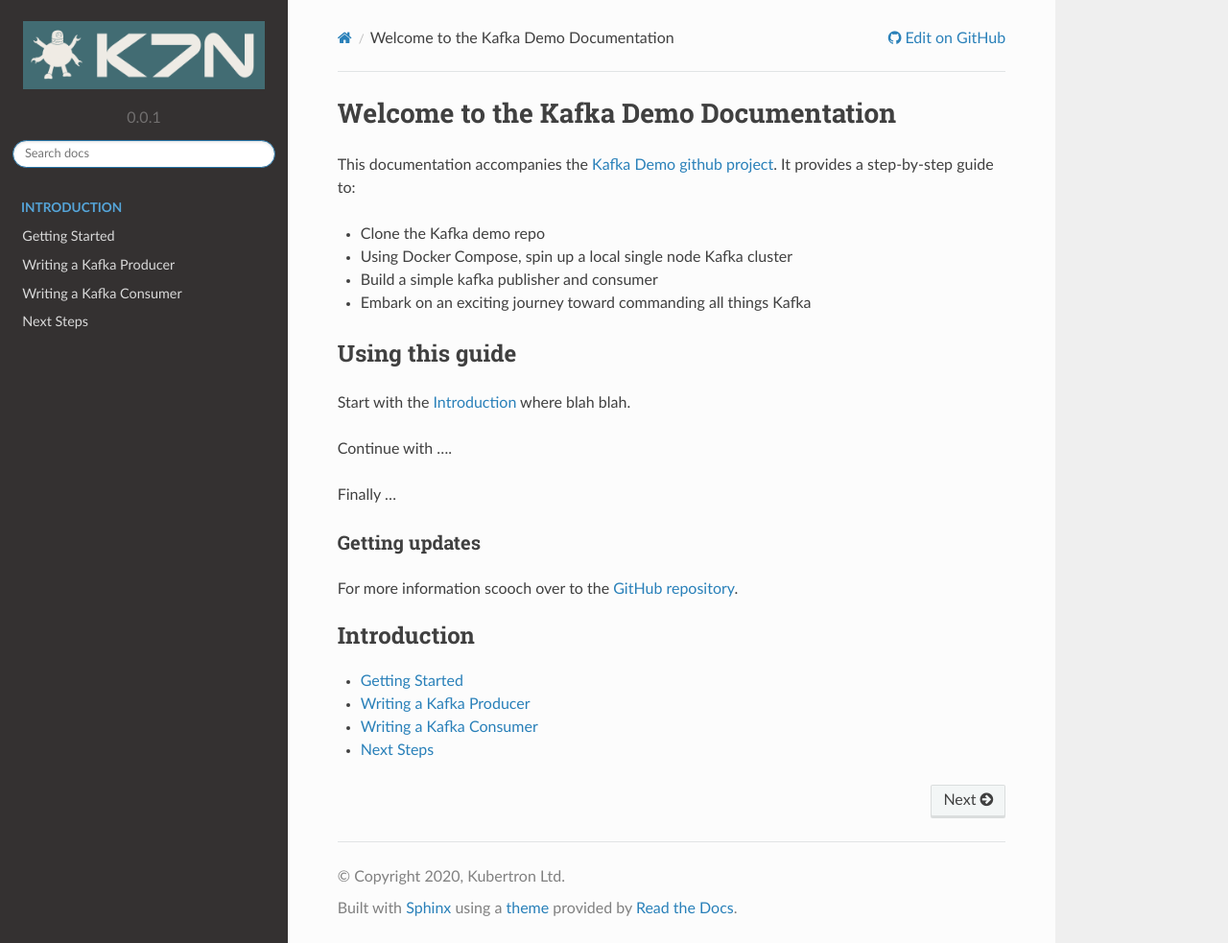
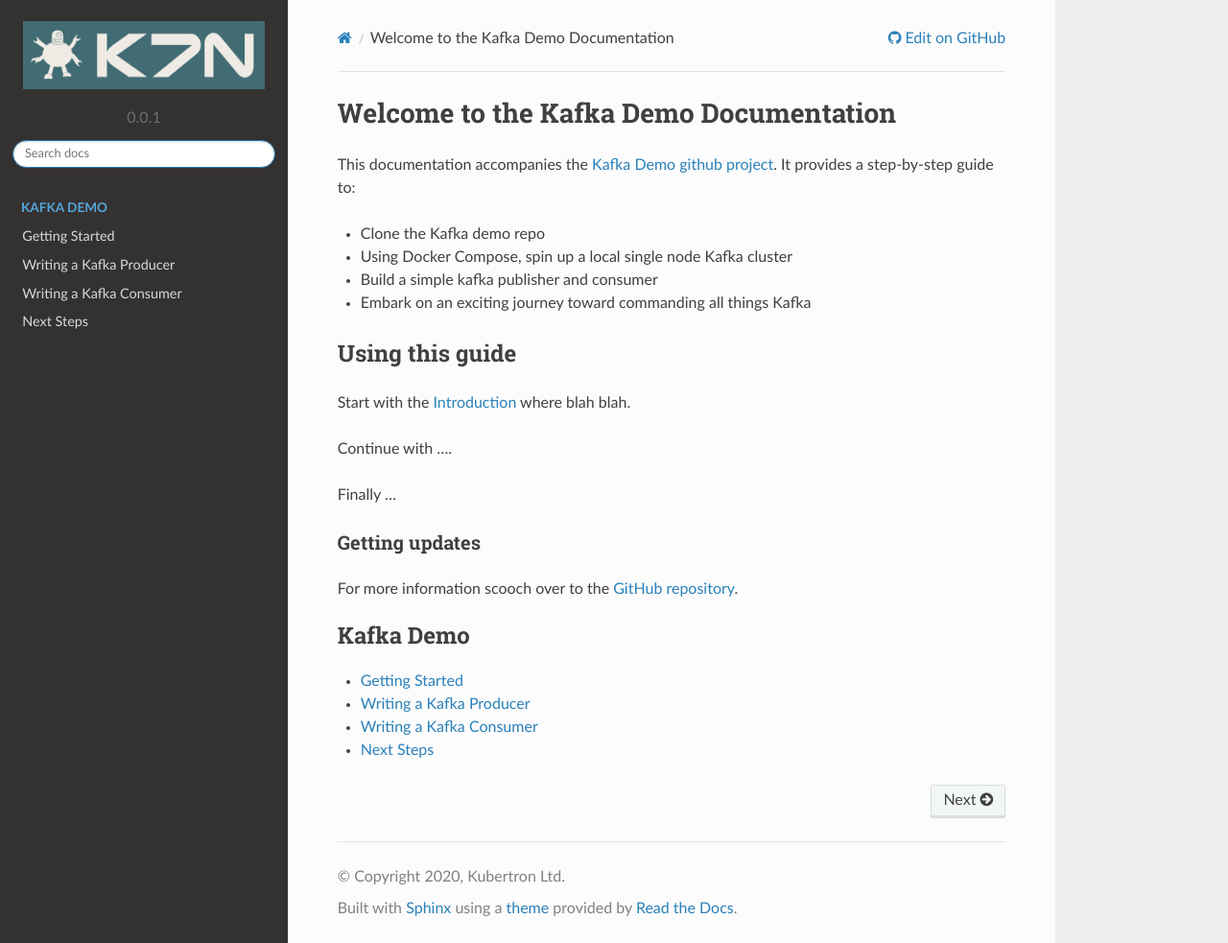
Before and after one commit to davecharles/kafka_demo_docs, a Sphinx documentation site: the page built from source/index.rst, in a window 1280 px wide and 983 px high. Shown: the whole window at 96% size. Built offline with Sphinx 7.4.7 and the Read the Docs theme 2.0.0, drawn with Linux system fonts in a browser that asks for light colours.

Commit message:
fix: title

```diff
--- a/source/index.rst
+++ b/source/index.rst
@@ -28,7 +28,7 @@
 
 .. toctree::
    :maxdepth: 1
-   :caption: Introduction
+   :caption: Kafka Demo
 
    docs/001-Getting-Started.md
    docs/002-Writing-a-Producer.md
```
Also changed, not shown: source/_static/kafka.png (added).
